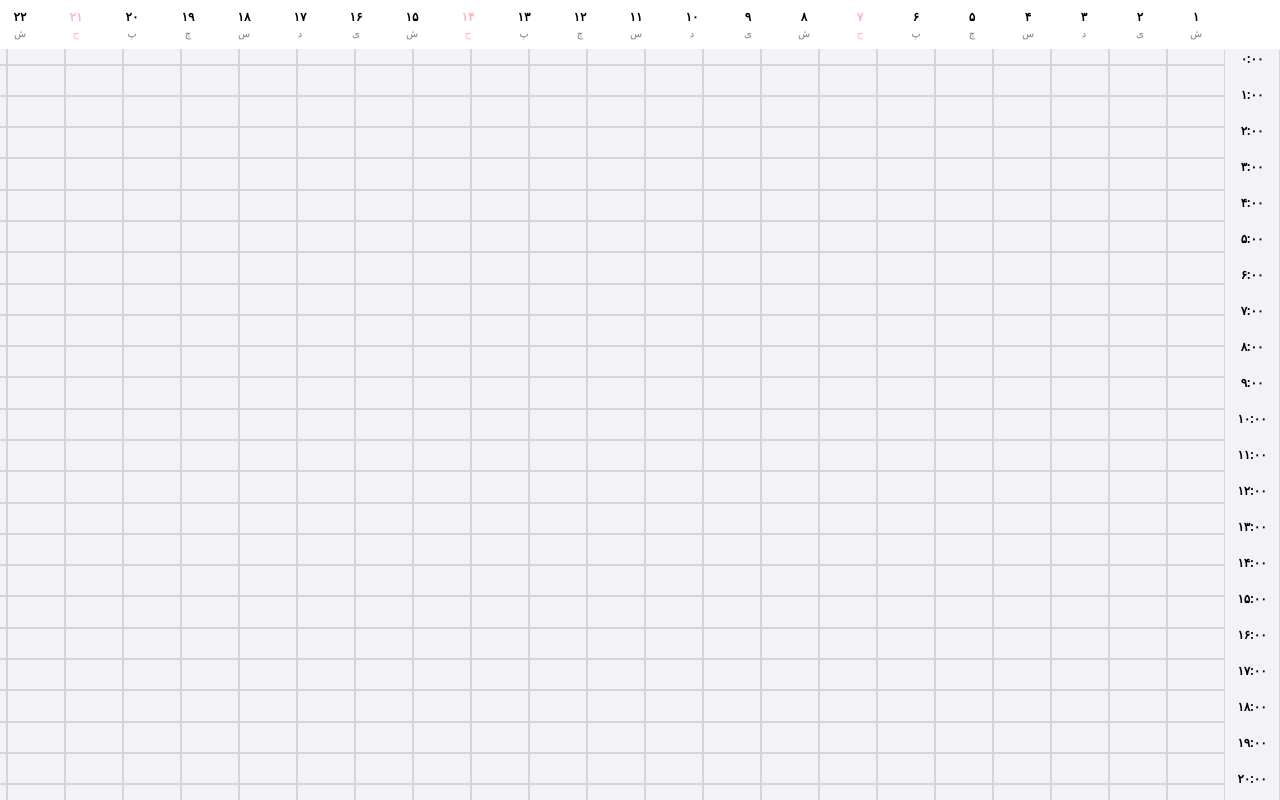
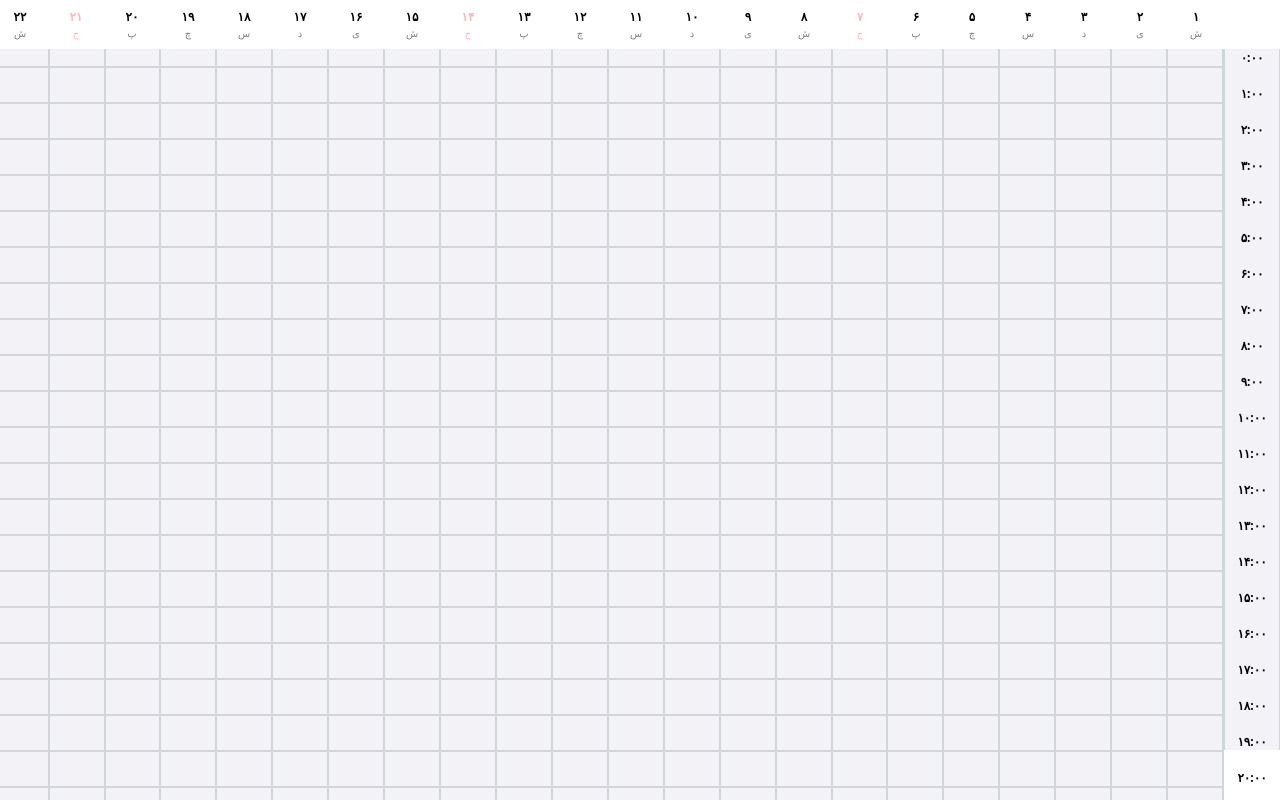
Before and after one commit to amirsafaricg/dope-calendar, a Vue app: page / in a window 1280 px wide. Built offline with nearby package versions, Linux system fonts and the light colour scheme.

Commit message:
fixed styling of vertical grid

```diff
--- a/src/components/CalendarGrid.vue
+++ b/src/components/CalendarGrid.vue
@@ -1,7 +1,8 @@
 <template>
   <div :dir="direction" ref="calendar" class="calendar-wrapper dope-calendar-grid">
+   <div class="header-container">
+    <div class="header-padding"></div>
      <div class="calendar-header">
-      <div :style="{ width: 'var(--dc-day-container-width)', flexShrink: 0 }"></div>
       <div v-for="(day, index) in monthDays" :key="index" class="day-cell" :style="{
         width: 'var(--dc-day-container-width)',
       }">
@@ -25,8 +26,14 @@
         </div>
       </div>
     </div>
-    <div class="calendar-body">
-      <div class="grid-padding"></div>
+   </div>
+    <div class="content-container">
+      <div class="hours-column">
+        <div v-for="(hour, index) in dayHoursList" :key="index" class="hour-label">
+          {{ hour }}
+        </div>
+      </div>
+      <div class="calendar-body" :style="{ height: calendarBodyHeight }">
         <div class="grid-content" :style="{ minWidth: calendarBodyWidth }">
           <div class="horizontal-grid">
             <div v-for="(hour, index) in dayHoursList" :key="index">
@@ -34,15 +41,11 @@
             </div>
           </div>
           <div class="vertical-grid">
-          <div v-for="(day, index) in monthDays" :key="index">
-            <div v-if="index !== 0 && index !== monthDays.length - 1" class="grid-line-v"></div>
+            <div v-for="day in monthDays.length+1" :key="day">
+              <div class="grid-line-v"></div>
             </div>
           </div>
         </div>
-    </div>
-    <div class="hours-column">
-      <div v-for="(hour, index) in dayHoursList" :key="index" class="hour-label">
-        {{ hour }}
       </div>
     </div>
   </div>
@@ -294,18 +297,29 @@ export default defineComponent({
     })
 
     const dayCellWidth = ref(0) // in pixels, matching --dc-day-cell-width
+    const dayCellHeight = ref(0) // in pixels, matching --dc-day-cell-height
 
     const calendarBodyWidth = computed(() => {
       return `${monthDays.value.length * dayCellWidth.value}px`
     })
+
+    const calendarBodyHeight = computed(() => {
+      return `${dayHoursList.value.length * dayCellHeight.value}px`
+    })
+
+
     onMounted(() => {
       console.log(monthDays.value)
       if (calendar.value) {
         const style = getComputedStyle(calendar.value)
         const widthStr = style.getPropertyValue('--dc-day-container-width').trim()
+        const heightStr = style.getPropertyValue('--dc-day-cell-height').trim()
         console.log(widthStr)
         if (widthStr) {
           dayCellWidth.value = parseInt(widthStr, 10)
+        }
+        if (heightStr) {
+          dayCellHeight.value = parseInt(heightStr, 10)
         }
         console.log(calendarBodyWidth.value)
       }
@@ -321,6 +335,7 @@ export default defineComponent({
       calendar,
       isWeekend,
       dayHoursList,
+      calendarBodyHeight,
     }
   },
 })
@@ -342,7 +357,13 @@ export default defineComponent({
   display: flex;
   align-items: center;
   flex-shrink: 0;
+  overflow-x: auto;
+  flex: 1;
+  /* padding-left: var(--dc-day-container-width); */
 }
+/* [dir='rtl']{
+  padding-right: var(--dc-day-container-width);
+} */
 
 .day-cell {
   display: flex;
@@ -366,6 +387,7 @@ export default defineComponent({
   flex: 1;
   white-space: nowrap;
   display: flex;
+  overflow-y: auto;
   background-color: var(--dc-bg);
 }
 
@@ -374,7 +396,6 @@ export default defineComponent({
   flex-shrink: 0;
   height: calc(100% - 50px);
   min-width: var(--dc-day-container-width);
-  position: fixed;
   z-index: 10;
   bottom: 0px;
   background-color: var(--dc-bg);
@@ -392,17 +413,17 @@ export default defineComponent({
 
 .hour-label {
   color: var(--dc-day-number-color);
-  font-size : var(--dc-day-number-font-size);
+  font-size: var(--dc-day-number-font-size);
   min-height: var(--dc-day-cell-height);
   font-weight: var(--dc-day-number-font-weight);
 }
 
-.grid-padding {
+/* .grid-padding {
   flex-shrink: 0;
   height: 100%;
   min-width: var(--dc-day-container-width);
   width: var(--dc-day-container-width);
-}
+} */
 
 .grid-content {
   flex: 1;
@@ -437,11 +458,27 @@ export default defineComponent({
   width: 100%;
   height: 100%;
   inset: 0;
+  gap: ();
 }
-
+.content-container{
+  display: flex;
+  flex: 1;
+  position: relative;
+  width: 100%;
+  overflow-y: auto;
+}
 .grid-line-h {
   width: 100%;
   border: var(--dc-border-width) solid var(--dc-border-color)
+}
+
+.header-container{
+  display: flex;
+}
+.header-padding{
+  width: var(--dc-day-container-width);
+  flex-shrink: 0;
+  height: 100%;
 }
 
 .grid-line-v {
```
Lines whose indentation alone changed are shown as unchanged.
